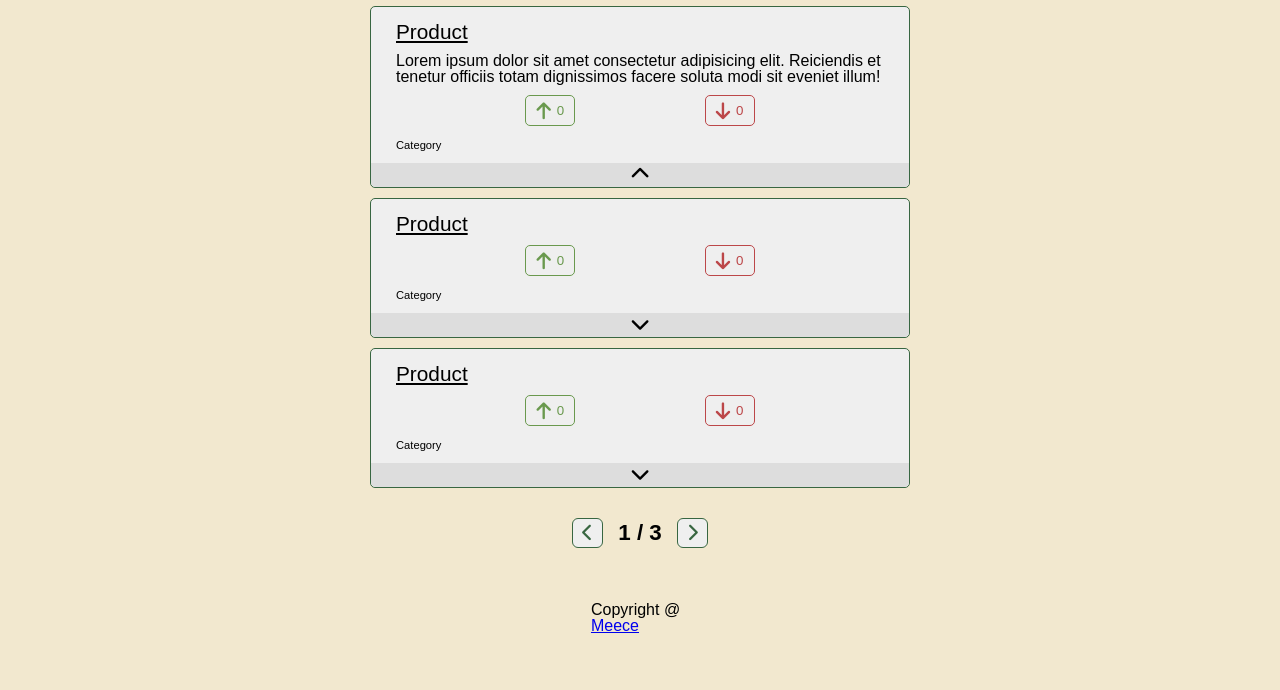
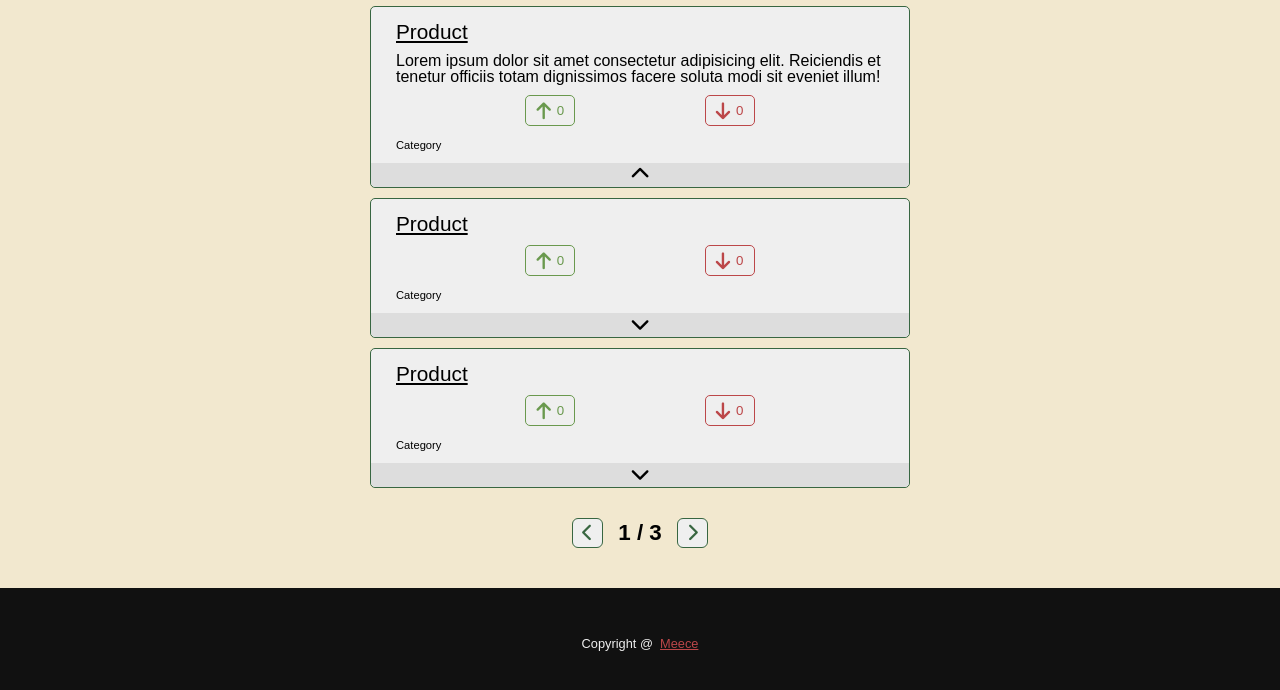
Before and after one commit to MeeceGH/review-app, a plain HTML site: page index.html in a window 1280 px wide. Shown: the part 166-856 px from the top of the page. Before the commit the page ends 800 px from the top, so only its background shows below. Drawn offline with Linux system fonts and the light colour scheme; a web font is replaced by a local one.

Commit message:
Added footer styling

```diff
--- a/style.css
+++ b/style.css
@@ -308,3 +308,25 @@ body {
     font-weight: bold;
     font-size: 1.1rem;
 }
+
+#footer {
+    background-color: var(--black);
+    color: var(--white);
+    display: flex;
+    justify-content: center;
+    align-items: center;
+    font-size: 0.8rem;
+    width: 100%;
+    padding: 50px 0;
+}
+
+#footer a {
+    color: var(--red);
+    text-decoration: underline;
+    cursor: pointer;
+    z-index: 40;
+}
+
+#footer a:hover {
+    opacity: 0.8;
+}
```
